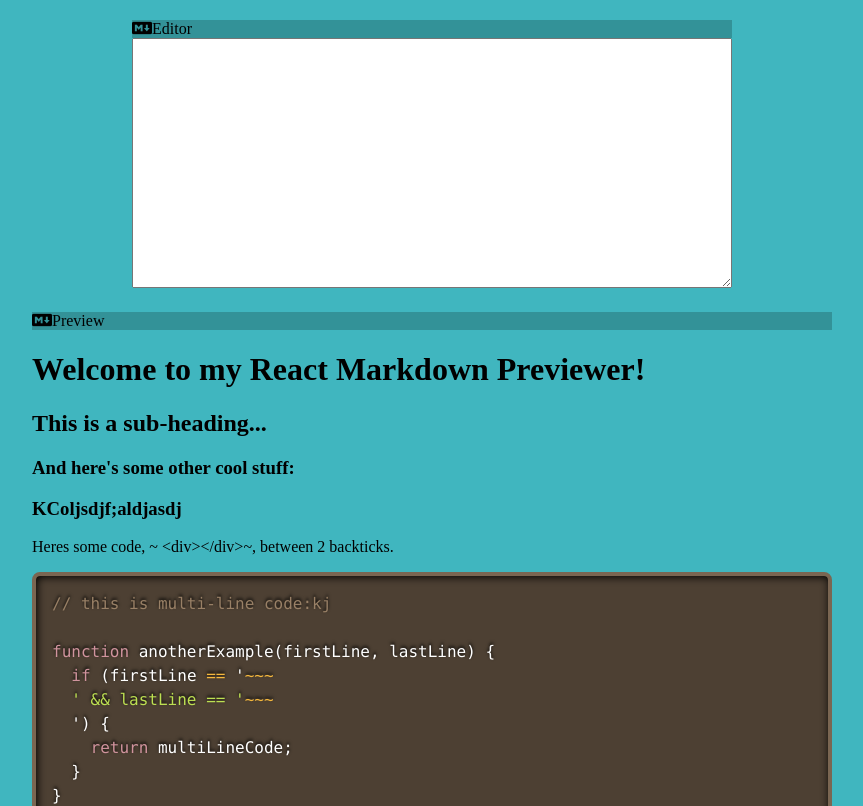
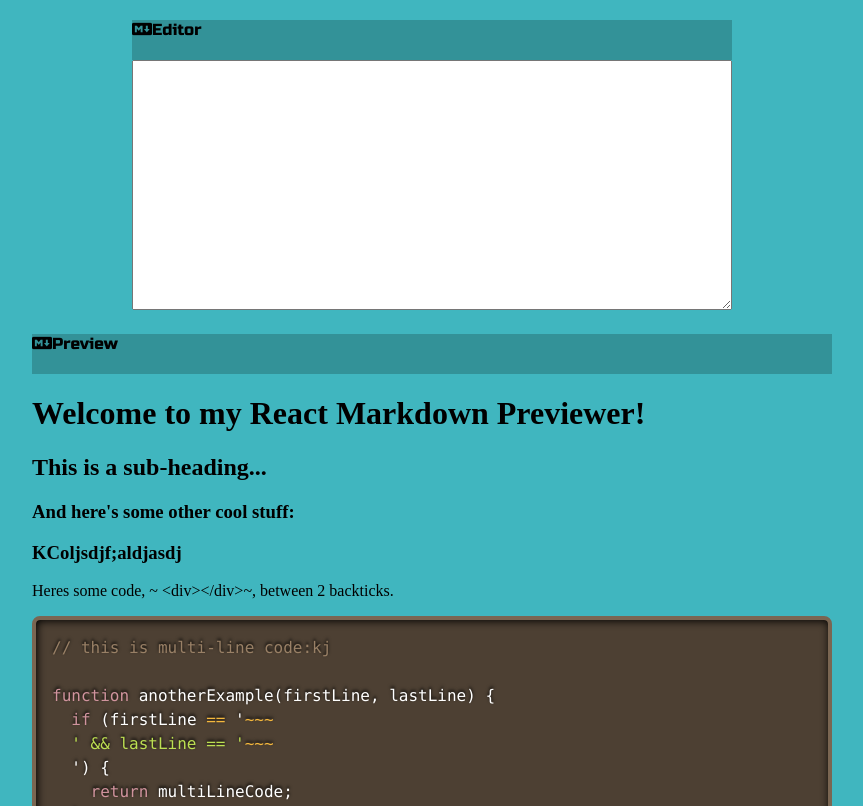
Before and after one commit to errami01/markdown-previewer, a React (Create React App) app: page / in a window 1280 px wide. Shown: the top 806 px of the page, without its empty margins (208-1071 px from the left). Built offline with nearby package versions, Linux system fonts and the light colour scheme.

Commit message:
Add googlefont links

```diff
--- a/public/index.html
+++ b/public/index.html
@@ -8,6 +8,9 @@
       name="description"
       content="Web site created using create-react-app"
     />
+    <link rel="preconnect" href="https://fonts.googleapis.com">
+    <link rel="preconnect" href="https://fonts.gstatic.com" crossorigin>
+    <link href="https://fonts.googleapis.com/css2?family=Russo+One&display=swap" rel="stylesheet">
     <link rel="stylesheet" href="https://cdnjs.cloudflare.com/ajax/libs/font-awesome/6.3.0/css/all.min.css" integrity="sha512-SzlrxWUlpfuzQ+pcUCosxcglQRNAq/DZjVsC0lE40xsADsfeQoEypE+enwcOiGjk/bSuGGKHEyjSoQ1zVisanQ==" crossorigin="anonymous" referrerpolicy="no-referrer" />
 
     <title>React App</title>
--- a/src/App.css
+++ b/src/App.css
@@ -23,6 +23,8 @@
 }
 header{
     background-color: var(--dark-color);
+    height: 40px;
+    font-family: 'Russo One';
 }
 textarea{
     width: 100%;
```
